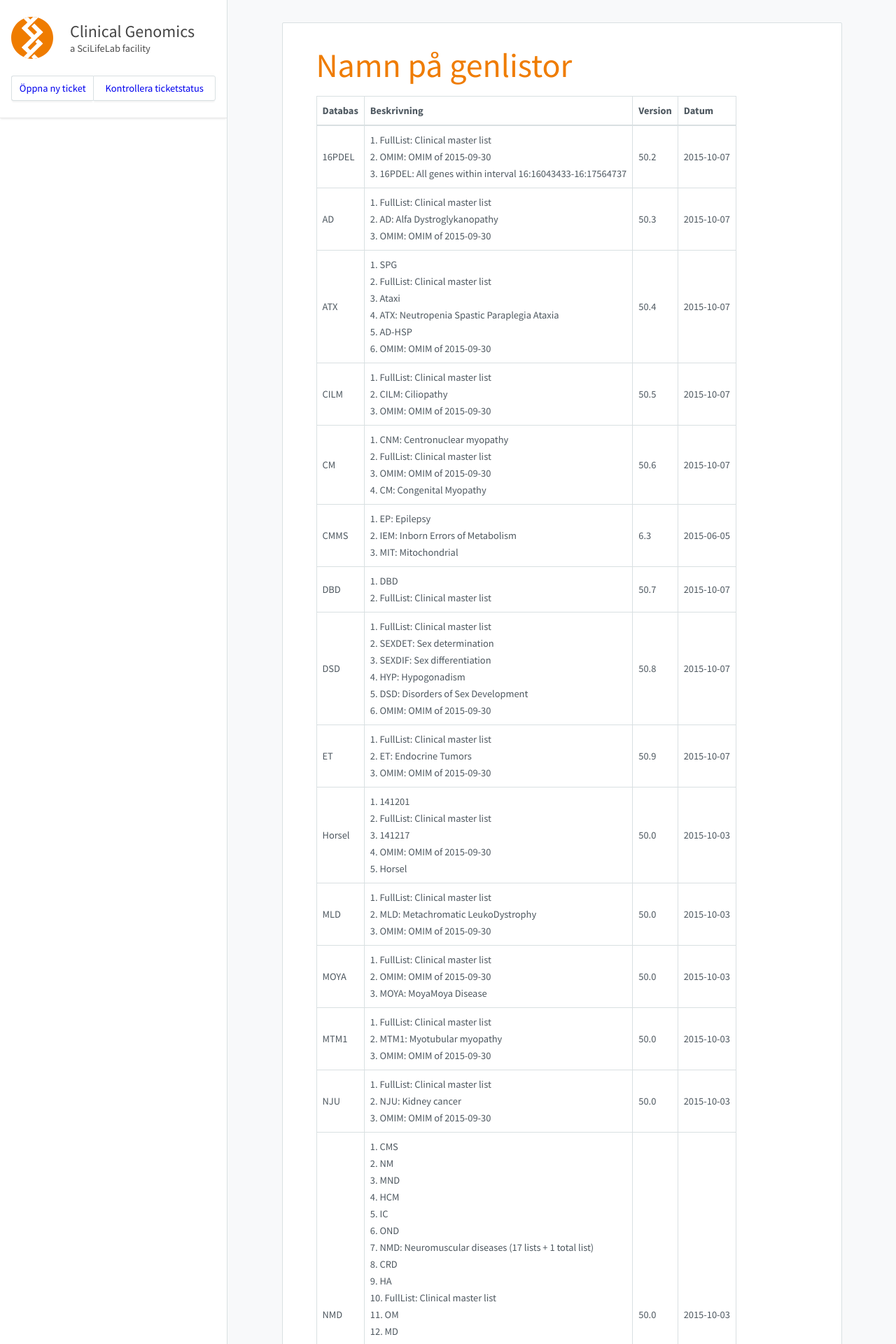
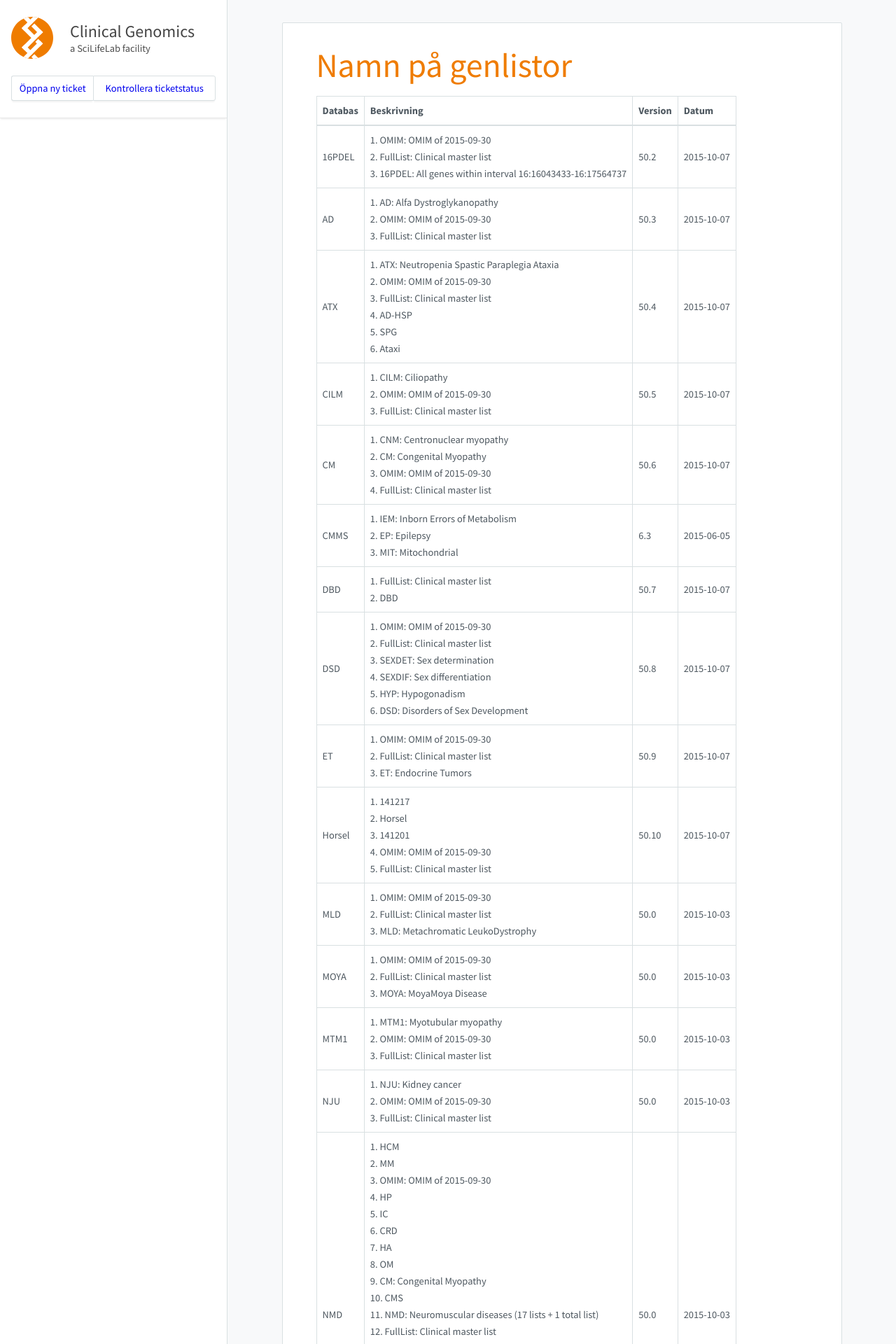
Before and after one commit to Clinical-Genomics/clinical-genomics.github.io, a Jekyll site: the page built from _pages/namnpagenlistor.md, in a window 1280 px wide. Shown: the top 1920 px of the page at 70% size. Built offline with Jekyll 4.4.1, drawn with Linux system fonts in a browser that asks for light colours; nearby versions of some CDN libraries; some of the changed text lies outside the part shown.

Commit message:
Update to cust002-Horsel.txt

```diff
--- a/_pages/namnpagenlistor.md
+++ b/_pages/namnpagenlistor.md
@@ -8,25 +8,25 @@
 
 |Databas|Beskrivning|Version|Datum|
 |---|---|---|---|
-|16PDEL|1. FullList: Clinical master list<br />2. OMIM: OMIM of 2015-09-30<br />3. 16PDEL: All genes within interval 16:16043433-16:17564737<br />|50.2|2015-10-07|
-|AD|1. FullList: Clinical master list<br />2. AD: Alfa Dystroglykanopathy<br />3. OMIM: OMIM of 2015-09-30<br />|50.3|2015-10-07|
-|ATX|1. SPG<br />2. FullList: Clinical master list<br />3. Ataxi<br />4. ATX: Neutropenia Spastic Paraplegia Ataxia<br />5. AD-HSP<br />6. OMIM: OMIM of 2015-09-30<br />|50.4|2015-10-07|
-|CILM|1. FullList: Clinical master list<br />2. CILM: Ciliopathy<br />3. OMIM: OMIM of 2015-09-30<br />|50.5|2015-10-07|
-|CM|1. CNM: Centronuclear myopathy<br />2. FullList: Clinical master list<br />3. OMIM: OMIM of 2015-09-30<br />4. CM: Congenital Myopathy<br />|50.6|2015-10-07|
-|CMMS|1. EP: Epilepsy<br />2. IEM: Inborn Errors of Metabolism<br />3. MIT: Mitochondrial<br />|6.3|2015-06-05|
-|DBD|1. DBD<br />2. FullList: Clinical master list<br />|50.7|2015-10-07|
-|DSD|1. FullList: Clinical master list<br />2. SEXDET: Sex determination<br />3. SEXDIF: Sex differentiation<br />4. HYP: Hypogonadism<br />5. DSD: Disorders of Sex Development<br />6. OMIM: OMIM of 2015-09-30<br />|50.8|2015-10-07|
-|ET|1. FullList: Clinical master list<br />2. ET: Endocrine Tumors<br />3. OMIM: OMIM of 2015-09-30<br />|50.9|2015-10-07|
-|Horsel|1. 141201<br />2. FullList: Clinical master list<br />3. 141217<br />4. OMIM: OMIM of 2015-09-30<br />5. Horsel<br />|50.0|2015-10-03|
-|MLD|1. FullList: Clinical master list<br />2. MLD: Metachromatic LeukoDystrophy<br />3. OMIM: OMIM of 2015-09-30<br />|50.0|2015-10-03|
-|MOYA|1. FullList: Clinical master list<br />2. OMIM: OMIM of 2015-09-30<br />3. MOYA: MoyaMoya Disease<br />|50.0|2015-10-03|
-|MTM1|1. FullList: Clinical master list<br />2. MTM1: Myotubular myopathy<br />3. OMIM: OMIM of 2015-09-30<br />|50.0|2015-10-03|
-|NJU|1. FullList: Clinical master list<br />2. NJU: Kidney cancer<br />3. OMIM: OMIM of 2015-09-30<br />|50.0|2015-10-03|
-|NMD|1. CMS<br />2. NM<br />3. MND<br />4. HCM<br />5. IC<br />6. OND<br />7. NMD: Neuromuscular diseases (17 lists + 1 total list)<br />8. CRD<br />9. HA<br />10. FullList: Clinical master list<br />11. OM<br />12. MD<br />13. OMIM: OMIM of 2015-09-30<br />14. CM: Congenital Myopathy<br />15. CMD<br />16. MM<br />17. ACM<br />18. DM<br />19. HMSN<br />20. MS<br />21. HP<br />|50.0|2015-10-03|
-|OMIM|1. FullList: Clinical master list<br />2. OMIM: OMIM of 2015-09-30<br />|50.0|2015-10-03|
-|ORO|1. FullList: Clinical master list<br />2. ORO: Oro-facial-digital syndrome<br />3. OMIM: OMIM of 2015-09-30<br />|50.0|2015-10-03|
-|PAF1|1. FullList: Clinical master list<br />2. PAF1: RNA polymerase II-associated factor<br />3. OMIM: OMIM of 2015-09-30<br />|50.0|2015-10-03|
-|PID|1. PIDCAD: PID Candidates<br />2. PID: Primary Immune Deficiency<br />3. FullList: Clinical master list<br />|7.0|2015-08-31|
-|SCN|1. FullList: Clinical master list<br />2. SCN: Neutropenia<br />3. OMIM: OMIM of 2015-09-30<br />|50.0|2015-10-03|
-|SHANK1|1. SHANK1: SH3 and multiple ankyrin repeat domains 1<br />2. FullList: Clinical master list<br />3. OMIM: OMIM of 2015-09-30<br />|50.0|2015-10-03|
+|16PDEL|1. OMIM: OMIM of 2015-09-30<br />2. FullList: Clinical master list<br />3. 16PDEL: All genes within interval 16:16043433-16:17564737<br />|50.2|2015-10-07|
+|AD|1. AD: Alfa Dystroglykanopathy<br />2. OMIM: OMIM of 2015-09-30<br />3. FullList: Clinical master list<br />|50.3|2015-10-07|
+|ATX|1. ATX: Neutropenia Spastic Paraplegia Ataxia<br />2. OMIM: OMIM of 2015-09-30<br />3. FullList: Clinical master list<br />4. AD-HSP<br />5. SPG<br />6. Ataxi<br />|50.4|2015-10-07|
+|CILM|1. CILM: Ciliopathy<br />2. OMIM: OMIM of 2015-09-30<br />3. FullList: Clinical master list<br />|50.5|2015-10-07|
+|CM|1. CNM: Centronuclear myopathy<br />2. CM: Congenital Myopathy<br />3. OMIM: OMIM of 2015-09-30<br />4. FullList: Clinical master list<br />|50.6|2015-10-07|
+|CMMS|1. IEM: Inborn Errors of Metabolism<br />2. EP: Epilepsy<br />3. MIT: Mitochondrial<br />|6.3|2015-06-05|
+|DBD|1. FullList: Clinical master list<br />2. DBD<br />|50.7|2015-10-07|
+|DSD|1. OMIM: OMIM of 2015-09-30<br />2. FullList: Clinical master list<br />3. SEXDET: Sex determination<br />4. SEXDIF: Sex differentiation<br />5. HYP: Hypogonadism<br />6. DSD: Disorders of Sex Development<br />|50.8|2015-10-07|
+|ET|1. OMIM: OMIM of 2015-09-30<br />2. FullList: Clinical master list<br />3. ET: Endocrine Tumors<br />|50.9|2015-10-07|
+|Horsel|1. 141217<br />2. Horsel<br />3. 141201<br />4. OMIM: OMIM of 2015-09-30<br />5. FullList: Clinical master list<br />|50.10|2015-10-07|
+|MLD|1. OMIM: OMIM of 2015-09-30<br />2. FullList: Clinical master list<br />3. MLD: Metachromatic LeukoDystrophy<br />|50.0|2015-10-03|
+|MOYA|1. OMIM: OMIM of 2015-09-30<br />2. FullList: Clinical master list<br />3. MOYA: MoyaMoya Disease<br />|50.0|2015-10-03|
+|MTM1|1. MTM1: Myotubular myopathy<br />2. OMIM: OMIM of 2015-09-30<br />3. FullList: Clinical master list<br />|50.0|2015-10-03|
+|NJU|1. NJU: Kidney cancer<br />2. OMIM: OMIM of 2015-09-30<br />3. FullList: Clinical master list<br />|50.0|2015-10-03|
+|NMD|1. HCM<br />2. MM<br />3. OMIM: OMIM of 2015-09-30<br />4. HP<br />5. IC<br />6. CRD<br />7. HA<br />8. OM<br />9. CM: Congenital Myopathy<br />10. CMS<br />11. NMD: Neuromuscular diseases (17 lists + 1 total list)<br />12. FullList: Clinical master list<br />13. ACM<br />14. MS<br />15. MND<br />16. NM<br />17. OND<br />18. HMSN<br />19. CMD<br />20. DM<br />21. MD<br />|50.0|2015-10-03|
+|OMIM|1. OMIM: OMIM of 2015-09-30<br />2. FullList: Clinical master list<br />|50.0|2015-10-03|
+|ORO|1. ORO: Oro-facial-digital syndrome<br />2. OMIM: OMIM of 2015-09-30<br />3. FullList: Clinical master list<br />|50.0|2015-10-03|
+|PAF1|1. PAF1: RNA polymerase II-associated factor<br />2. OMIM: OMIM of 2015-09-30<br />3. FullList: Clinical master list<br />|50.0|2015-10-03|
+|PID|1. PIDCAD: PID Candidates<br />2. FullList: Clinical master list<br />3. PID: Primary Immune Deficiency<br />|7.0|2015-08-31|
+|SCN|1. OMIM: OMIM of 2015-09-30<br />2. FullList: Clinical master list<br />3. SCN: Neutropenia<br />|50.0|2015-10-03|
+|SHANK1|1. SHANK1: SH3 and multiple ankyrin repeat domains 1<br />2. OMIM: OMIM of 2015-09-30<br />3. FullList: Clinical master list<br />|50.0|2015-10-03|
 |SKD|1. SKD: Skeletal dysplasia<br />2. OMIM: OMIM of 2015-09-30<br />3. FullList: Clinical master list<br />|50.0|2015-10-03|
```
